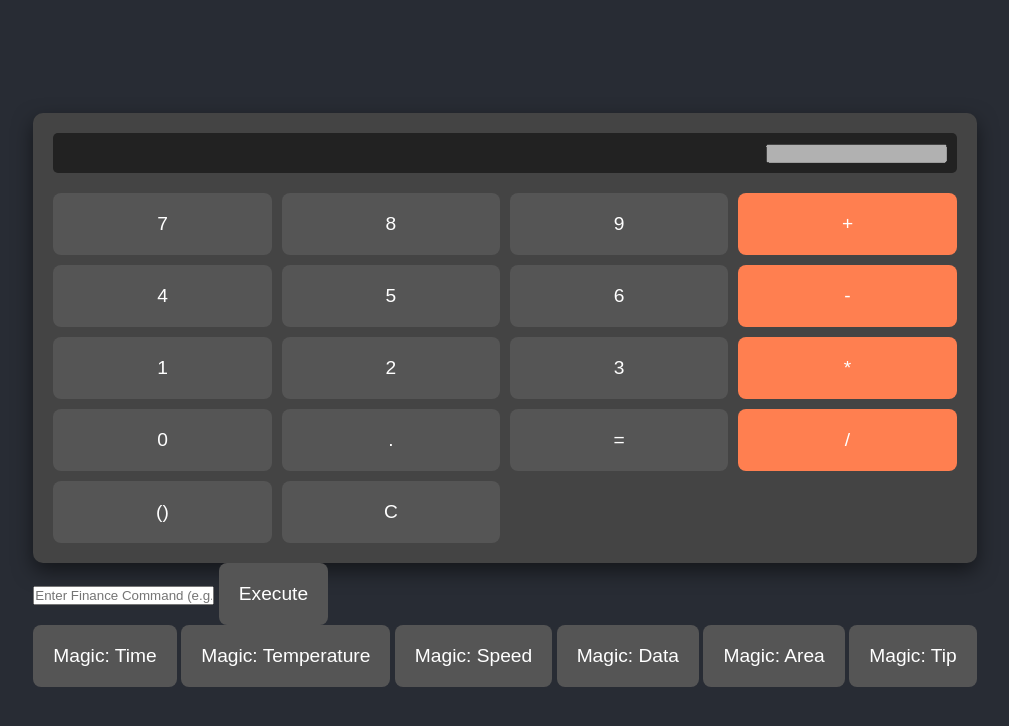
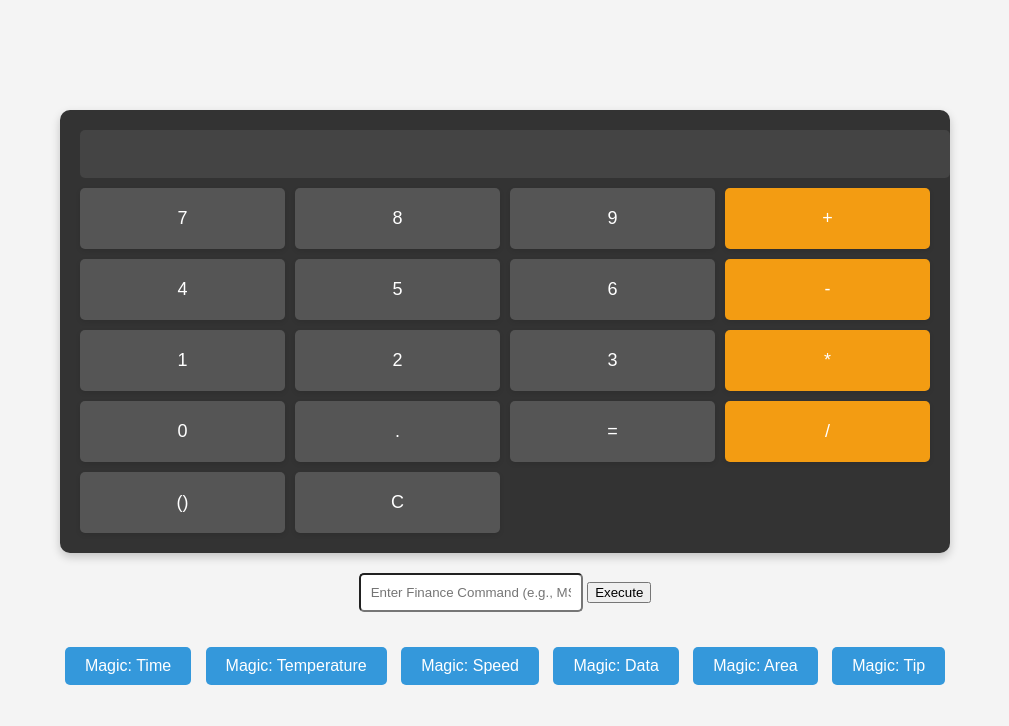
Before and after one commit to Fhchcjcjcjcjvkkvk/calc, a plain HTML site: page index.html in a window 1280 px wide. Shown: the whole page, without its empty margins (135-1144 px from the left). Drawn offline with Linux system fonts and the light colour scheme.

Commit message:
Update styles.css

```diff
--- a/styles.css
+++ b/styles.css
@@ -1,36 +1,41 @@
-* {
-    margin: 0;
-    padding: 0;
-    box-sizing: border-box;
-}
-
 body {
-    background-color: #282c34;
-    font-family: 'Arial', sans-serif;
+  font-family: Arial, sans-serif;
+  background-color: #f4f4f4;
   display: flex;
   justify-content: center;
   align-items: center;
   height: 100vh;
+  margin: 0;
+  overflow: hidden;
+}
+
+.container {
+  text-align: center;
 }
 
 .calculator {
-    background-color: #444;
+  margin-bottom: 20px;
+  padding: 20px;
+  background: #333;
   border-radius: 10px;
-    box-shadow: 0 8px 20px rgba(0, 0, 0, 0.5);
-    padding: 20px;
+  box-shadow: 0 4px 10px rgba(0, 0, 0, 0.2);
+  animation: fadeIn 0.5s ease-out;
 }
 
 .display {
-    font-size: 2rem;
-    color: #fff;
+  margin-bottom: 10px;
+}
+
+#display {
+  width: 100%;
   padding: 10px;
-    background-color: #222;
+  font-size: 24px;
+  text-align: right;
+  border: none;
   border-radius: 5px;
-    margin-bottom: 20px;
-    min-height: 40px;
-    display: flex;
-    justify-content: flex-end;
-    align-items: center;
+  background-color: #444;
+  color: white;
+  animation: slideIn 0.5s ease-out;
 }
 
 .buttons {
@@ -39,36 +44,99 @@ body {
   grid-gap: 10px;
 }
 
-button {
+.btn {
   padding: 20px;
+  font-size: 18px;
+  border: none;
   background-color: #555;
-    border: none;
-    border-radius: 8px;
-    font-size: 1.2rem;
   color: white;
-    transition: all 0.3s ease;
   cursor: pointer;
+  transition: background-color 0.3s, transform 0.2s ease;
+  border-radius: 5px;
+  box-shadow: 0 2px 5px rgba(0, 0, 0, 0.1);
 }
 
-button:hover {
-    background-color: #888;
+.btn:hover {
+  background-color: #666;
   transform: scale(1.1);
 }
 
-button:active {
-    transform: scale(0.9);
+.operator {
+  background-color: #f39c12;
 }
 
-button.operator {
-    background-color: #ff7f50;
+.operator:hover {
+  background-color: #e67e22;
+  transform: scale(1.1);
 }
 
-button.equal {
-    background-color: #4CAF50;
-    grid-column: span 2;
+.command-line {
+  margin-top: 20px;
+  animation: slideUp 0.5s ease-out;
 }
 
-button.clear {
-    background-color: #f44336;
-    grid-column: span 2;
+#command-input {
+  padding: 10px;
+  width: 200px;
+  margin-bottom: 10px;
+  border-radius: 5px;
+  transition: border-color 0.3s;
 }
+
+#command-input:focus {
+  border-color: #3498db;
+}
+
+.magic-buttons {
+  margin-top: 20px;
+  animation: slideUp 0.5s ease-out;
+}
+
+.magic-buttons button {
+  margin: 5px;
+  padding: 10px 20px;
+  background-color: #3498db;
+  border: none;
+  color: white;
+  font-size: 16px;
+  border-radius: 5px;
+  cursor: pointer;
+  transition: background-color 0.3s, transform 0.2s ease;
+}
+
+.magic-buttons button:hover {
+  background-color: #2980b9;
+  transform: scale(1.05);
+}
+
+/* Animations */
+@keyframes fadeIn {
+  0% {
+    opacity: 0;
+  }
+  100% {
+    opacity: 1;
+  }
+}
+
+@keyframes slideIn {
+  0% {
+    transform: translateY(-20px);
+    opacity: 0;
+  }
+  100% {
+    transform: translateY(0);
+    opacity: 1;
+  }
+}
+
+@keyframes slideUp {
+  0% {
+    transform: translateY(20px);
+    opacity: 0;
+  }
+  100% {
+    transform: translateY(0);
+    opacity: 1;
+  }
+}
```
Lines whose indentation alone changed are shown as unchanged.
